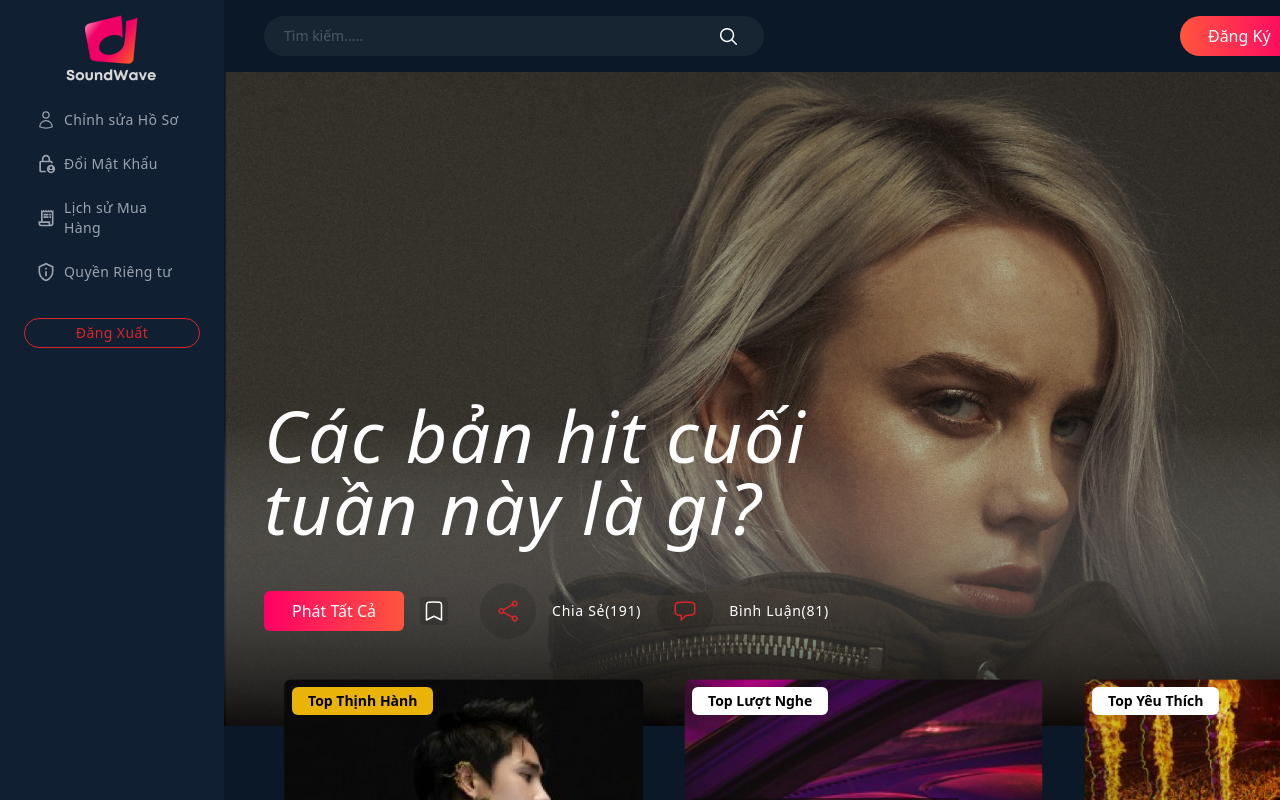
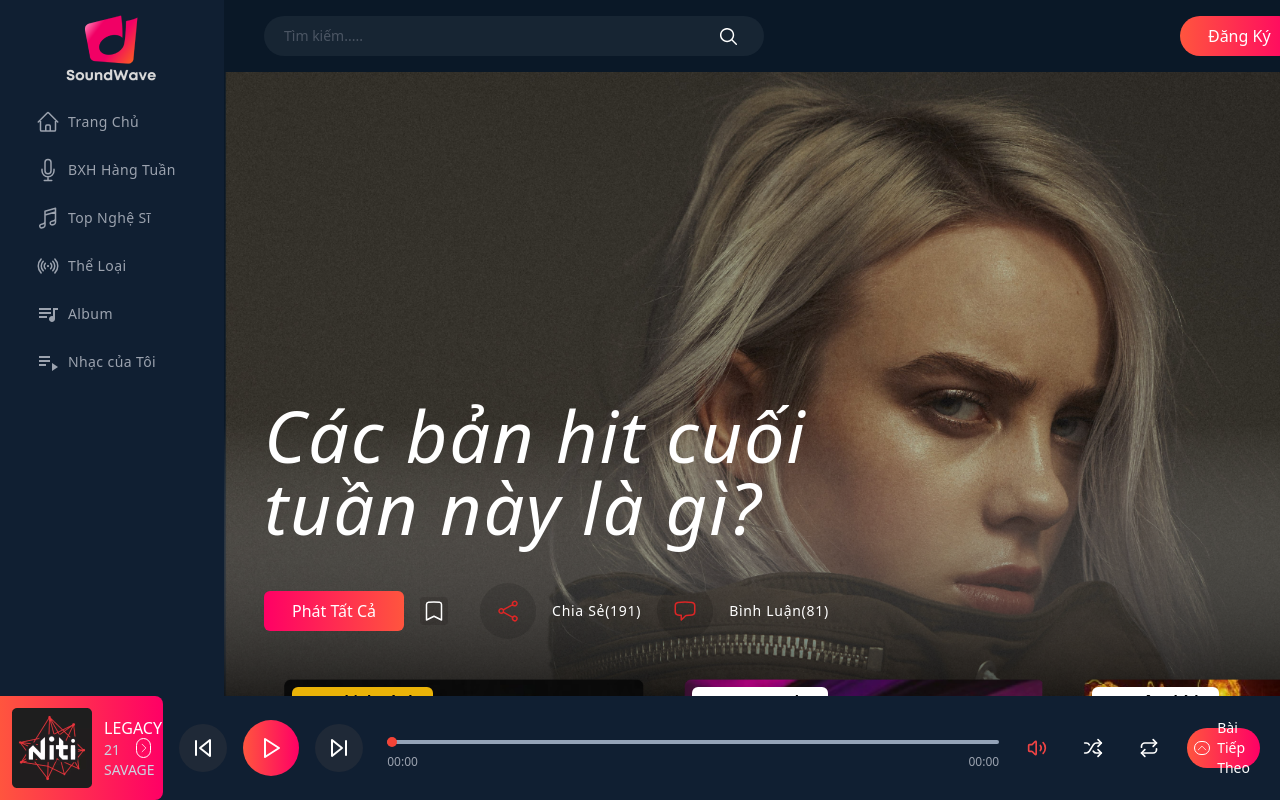
Before and after one commit to 1QuoccouQ1/Music, a React (Vite) app: page / in a window 1280 px wide. Shown: the top 800 px of the page. Built offline with nearby package versions, Linux system fonts and the light colour scheme.

Commit message:
change logic

```diff
--- a/src/App.jsx
+++ b/src/App.jsx
@@ -6,16 +6,16 @@ import Footer from './component/Footer';
 import SettingSidebar from './component/SettingSidebar';
 
 function App() {
+  const isSetting = true;
   return (
     <>
       <div className="flex h-screen bg-[#f4f7fe]">
-        {/* <Sidebar></Sidebar> */}
-        <SettingSidebar></SettingSidebar>
+        {isSetting ? <Sidebar></Sidebar> :<SettingSidebar></SettingSidebar> }
         <div className="w-full ml-56 mb-[104px]">
           <Nav></Nav>
           <Outlet />
         </div>
-        {/* <Footer></Footer> */}
+        {isSetting ? <Footer></Footer> : <></>  }
       </div>
     </>
   )
```
